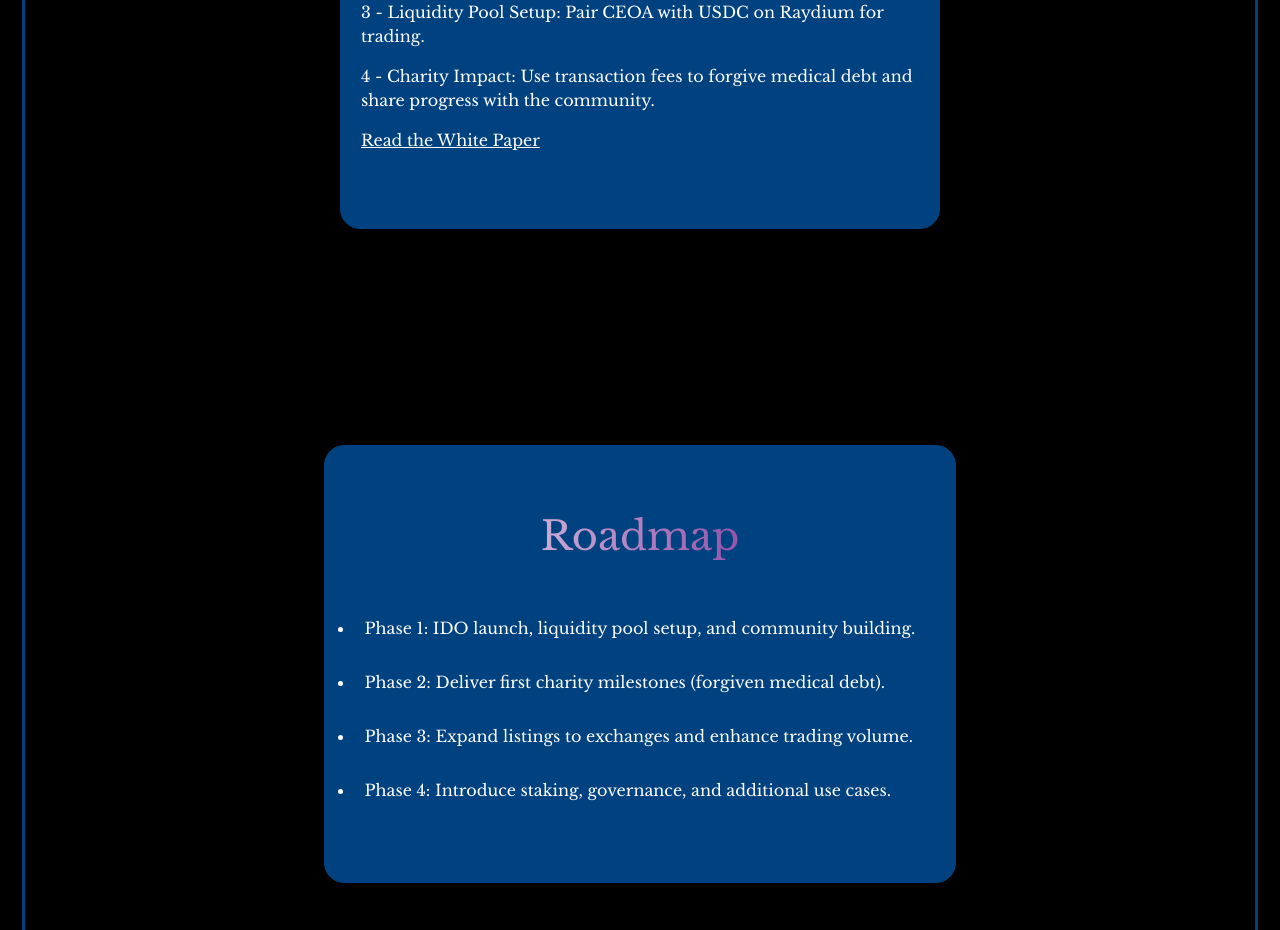
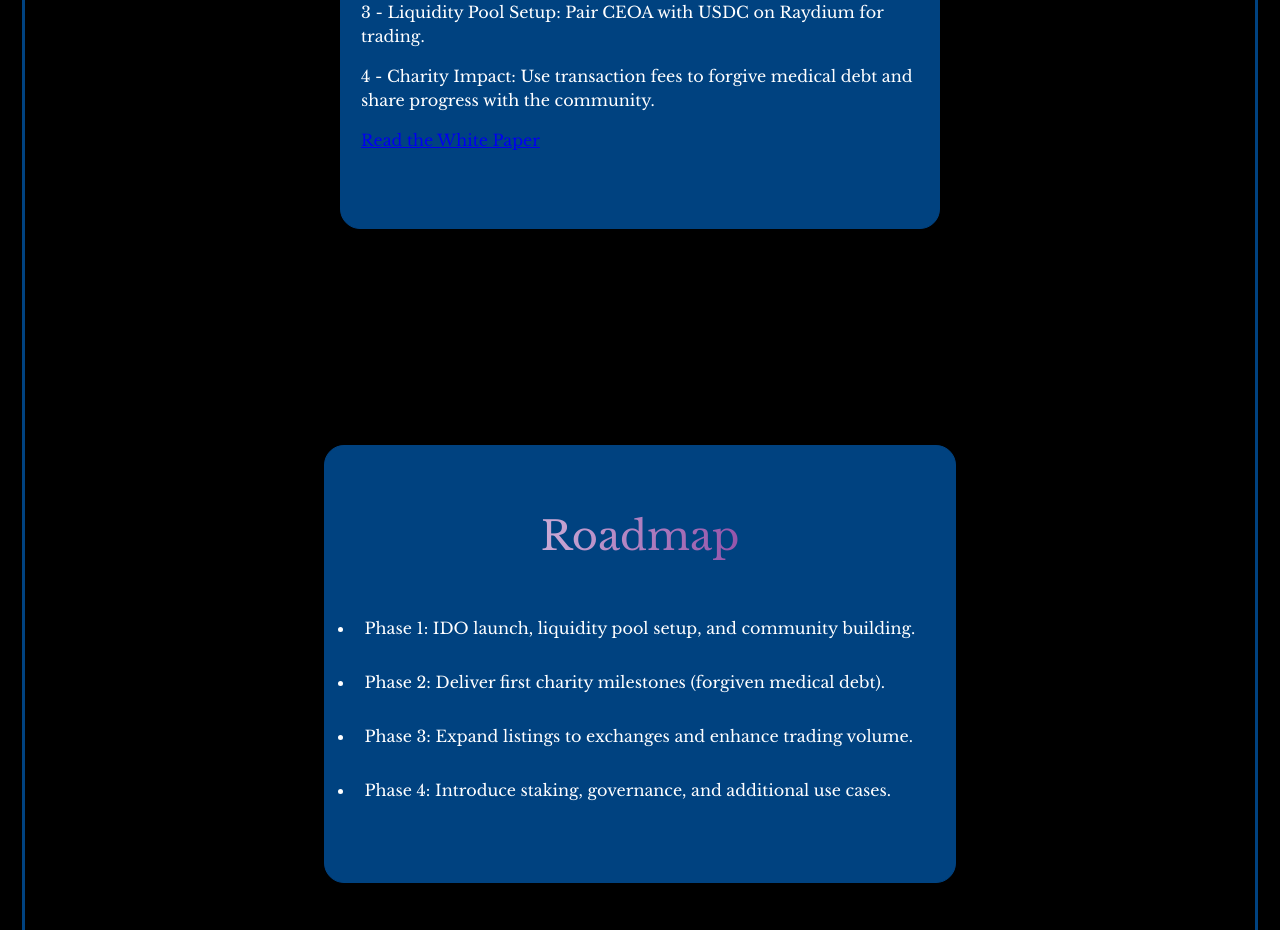
Before and after one commit to tkdvl/ny_coin, a React (Vite) app: page / in a window 1280 px wide. Shown: the part 2900-3830 px from the top of the page. Built offline with nearby package versions, Linux system fonts and the light colour scheme; a web font is replaced by a local one.

Commit message:
Change link

```diff
--- a/src/App.jsx
+++ b/src/App.jsx
@@ -57,11 +57,11 @@ function App() {
             <p>
               <a
                 className="white_paper_link"
-                href="https://withered-glitter-35.linkyhost.site"
+                href="https://dawn-shadow-88.linkyhost.site"
                 target="_blank"
-                style={{
-                  color: "white",
-                }}
+                // style={{
+                //   color: "white",
+                // }}
               >
                 Read the White Paper
               </a>
```
